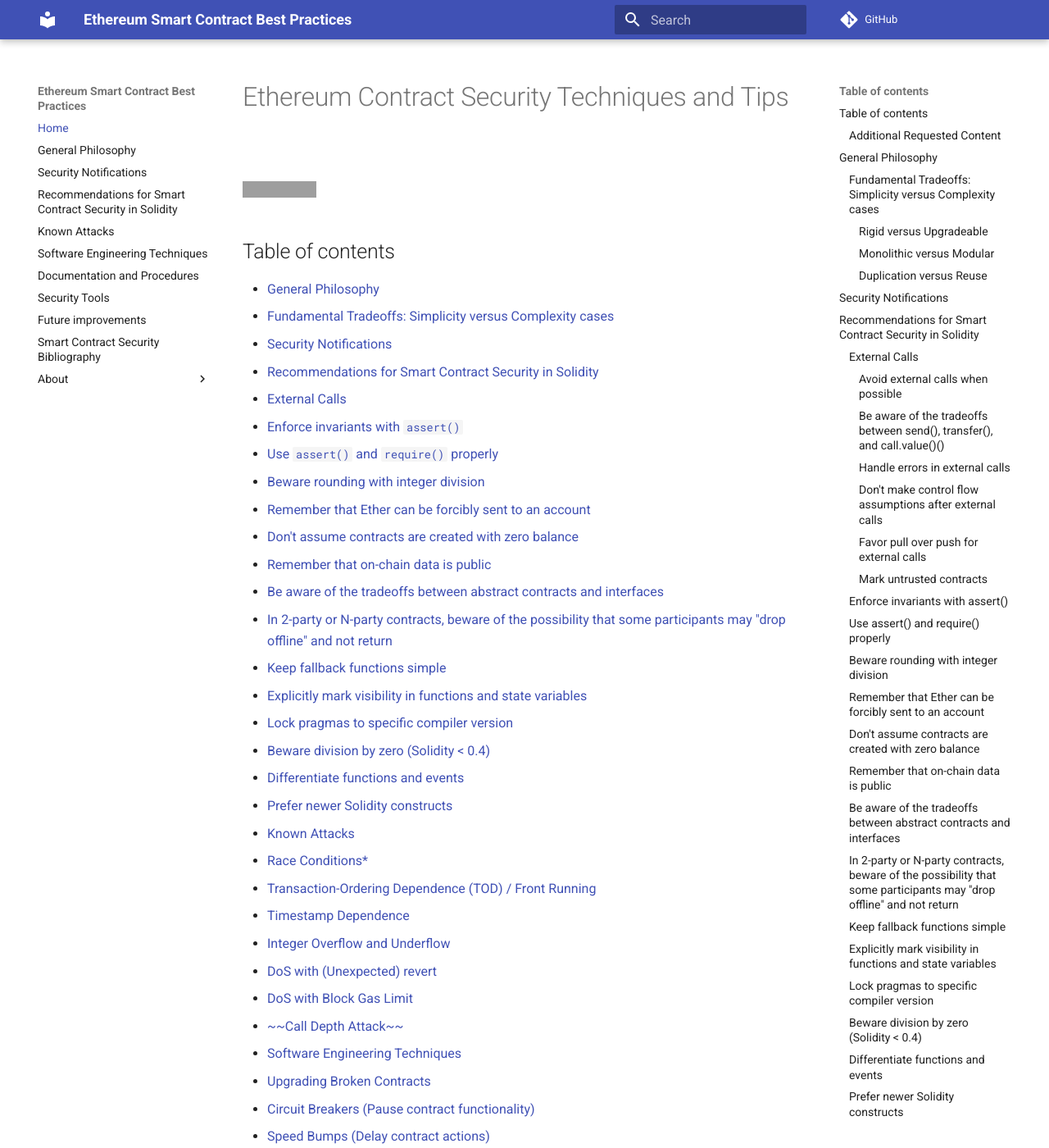
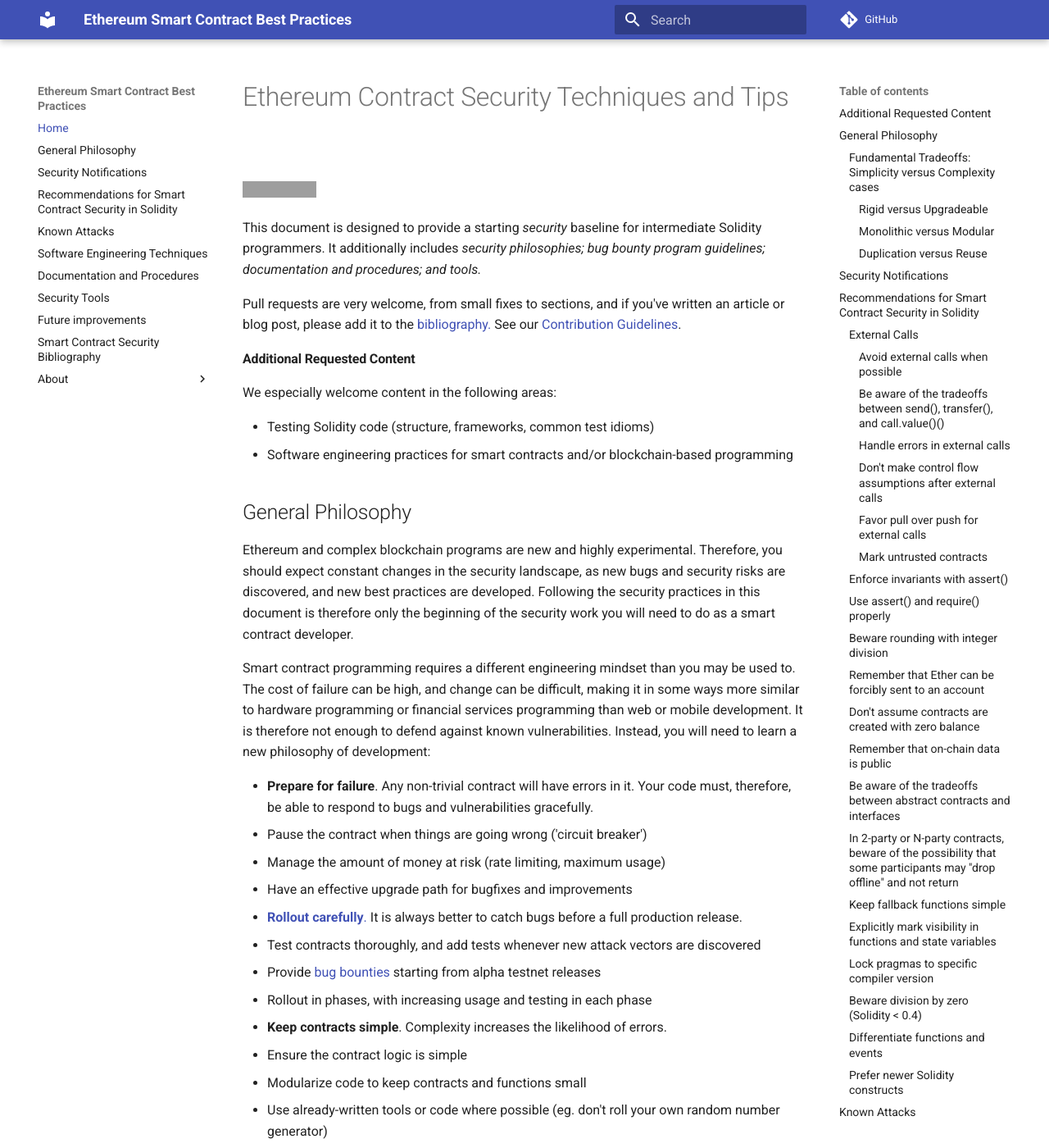
Before and after one commit to girish17/best-practices-docs, an MkDocs documentation site: the page built from docs/index.md, in a window 1280 px wide and 1400 px high. Shown: the whole window at 82% size. Built offline with MkDocs 1.6.1 and Material for MkDocs 9.7.7, drawn with Linux system fonts in a browser that asks for light colours; comment, search, counter and statistics services are not loaded; old or Windows-style settings are respelled for this version of MkDocs; some of the changed text lies outside the part shown; grey boxes are pictures that could not be loaded.

Commit message:
Remove extra TOC

```diff
--- a/docs/index.md
+++ b/docs/index.md
@@ -1,58 +1,6 @@
 # Ethereum Contract Security Techniques and Tips
 
 [![Join the chat at https://gitter.im/ConsenSys/smart-contract-best-practices](https://badges.gitter.im/ConsenSys/smart-contract-best-practices.svg)](https://gitter.im/ConsenSys/smart-contract-best-practices?utm_source=badge&utm_medium=badge&utm_campaign=pr-badge&utm_content=badge)
-
-## Table of contents
-
-<!-- TOC built using Sublime's MarkdownTOC plugin -->
-<!-- MarkdownTOC -->
-
-- [General Philosophy](#general-philosophy)
-  - [Fundamental Tradeoffs: Simplicity versus Complexity cases](#fundamental-tradeoffs-simplicity-versus-complexity-cases)
-- [Security Notifications](#security-notifications)
-- [Recommendations for Smart Contract Security in Solidity](#recommendations-for-smart-contract-security-in-solidity)
-  - [External Calls](#external-calls)
-  - [Enforce invariants with `assert()`](#enforce-invariants-with-assert)
-  - [Use `assert()` and `require()` properly](#use-assert-and-require-properly)
-  - [Beware rounding with integer division](#beware-rounding-with-integer-division)
-  - [Remember that Ether can be forcibly sent to an account](#remember-that-ether-can-be-forcibly-sent-to-an-account)
-  - [Don't assume contracts are created with zero balance](#dont-assume-contracts-are-created-with-zero-balance)
-  - [Remember that on-chain data is public](#remember-that-on-chain-data-is-public)
-  - [Be aware of the tradeoffs between abstract contracts and interfaces](#be-aware-of-the-tradeoffs-between-abstract-contracts-and-interfaces)
-  - [In 2-party or N-party contracts, beware of the possibility that some participants may "drop offline" and not return](#in-2-party-or-n-party-contracts-beware-of-the-possibility-that-some-participants-may-drop-offline-and-not-return)
-  - [Keep fallback functions simple](#keep-fallback-functions-simple)
-  - [Explicitly mark visibility in functions and state variables](#explicitly-mark-visibility-in-functions-and-state-variables)
-  - [Lock pragmas to specific compiler version](#lock-pragmas-to-specific-compiler-version)
-  - [Beware division by zero \(Solidity < 0.4\)](#beware-division-by-zero-solidity--04)
-  - [Differentiate functions and events](#differentiate-functions-and-events)
-  - [Prefer newer Solidity constructs](#prefer-newer-solidity-constructs)
-- [Known Attacks](#known-attacks)
-  - [Race Conditions\*](#race-conditions%5C)
-  - [Transaction-Ordering Dependence \(TOD\) / Front Running](#transaction-ordering-dependence-tod--front-running)
-  - [Timestamp Dependence](#timestamp-dependence)
-  - [Integer Overflow and Underflow](#integer-overflow-and-underflow)
-  - [DoS with \(Unexpected\) revert](#dos-with-unexpected-revert)
-  - [DoS with Block Gas Limit](#dos-with-block-gas-limit)
-  - [~~Call Depth Attack~~](#%7E%7Ecall-depth-attack%7E%7E)
-- [Software Engineering Techniques](#software-engineering-techniques)
-  - [Upgrading Broken Contracts](#upgrading-broken-contracts)
-  - [Circuit Breakers \(Pause contract functionality\)](#circuit-breakers-pause-contract-functionality)
-  - [Speed Bumps \(Delay contract actions\)](#speed-bumps-delay-contract-actions)
-  - [Rate Limiting](#rate-limiting)
-  - [Contract Rollout](#contract-rollout)
-  - [Bug Bounty Programs](#bug-bounty-programs)
-- [Security Tools](#security-tools)
-- [Linters](#linters)
-- [Future improvements](#future-improvements)
-- [Smart Contract Security Bibliography](#smart-contract-security-bibliography)
-- [Reviewers](#reviewers)
-- [Bill Gleim \(03/15/2017 0244f4e\)](#bill-gleim-03152017-0244f4e)
-- [License](#license)
-
-<!-- /MarkdownTOC -->
-
-
-
 
 This document is designed to provide a starting *security* baseline for intermediate Solidity programmers.  It additionally includes *security philosophies; bug bounty program guidelines; documentation and procedures; and tools.*
 
```
